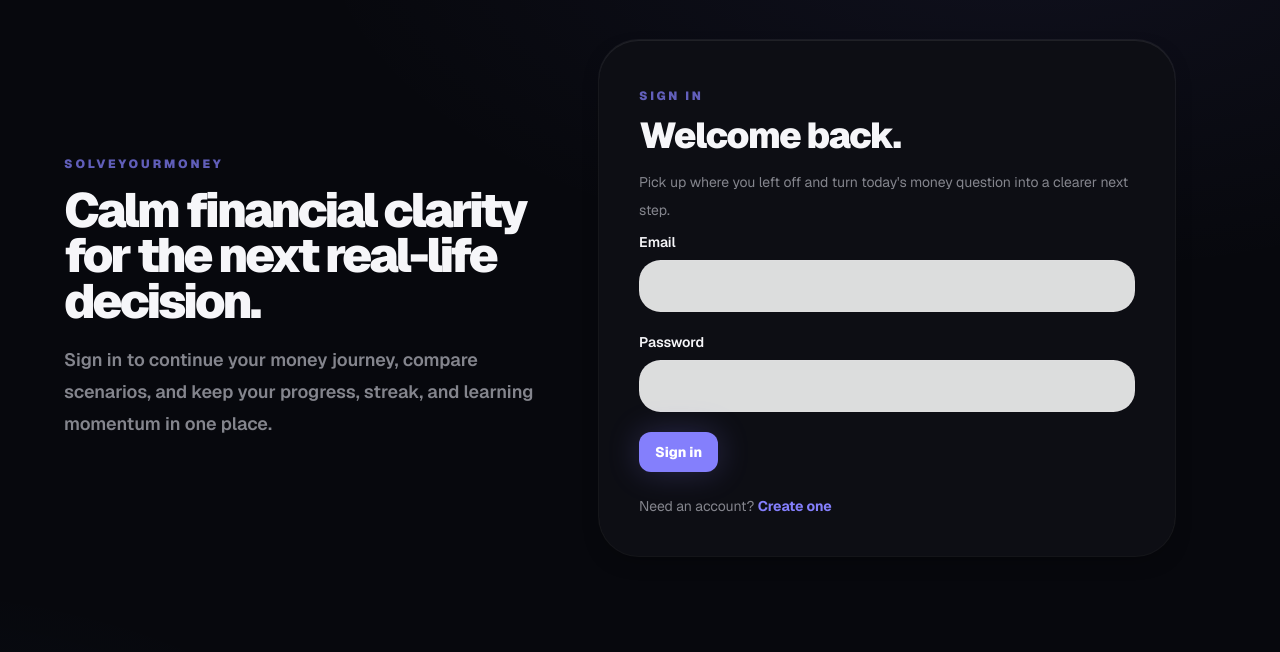
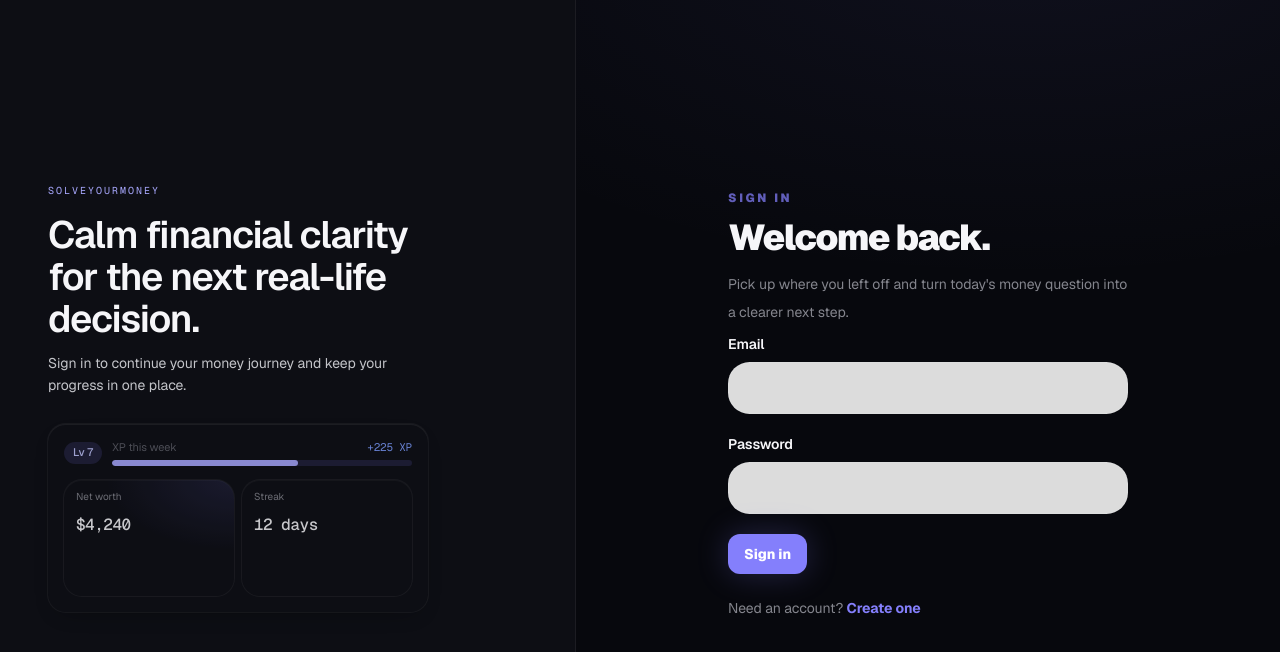
Before and after one commit to ggg6r34t/solveyourmoney, a Next.js app: page /sign-in in a window 1280 px wide. Shown: the top 652 px of the page. Built offline with nearby package versions, Linux system fonts and the light colour scheme; no server answers.

Commit message:
feat(auth): wire AuthShell into auth layout

```diff
--- a/app/(auth)/layout.tsx
+++ b/app/(auth)/layout.tsx
@@ -1,27 +1,5 @@
-export default function AuthLayout({
-  children,
-}: {
-  children: React.ReactNode;
-}) {
-  return (
-    <main className="auth-shell min-h-screen px-6 py-10">
-      <div className="mx-auto grid max-w-6xl gap-8 lg:grid-cols-[0.85fr_1.15fr] lg:items-center">
-        <div className="hidden lg:block">
-          <p className="text-xs font-black uppercase tracking-[0.24em] text-primary/72">
-            SolveYourMoney
-          </p>
-          <h1 className="mt-4 max-w-xl text-5xl font-black leading-[0.94] tracking-[-0.06em] text-foreground">
-            Calm financial clarity for the next real-life decision.
-          </h1>
-          <p className="mt-5 max-w-lg text-lg font-semibold leading-8 text-muted">
-            Sign in to continue your money journey, compare scenarios, and keep
-            your progress, streak, and learning momentum in one place.
-          </p>
-        </div>
-        <div className="dashboard-card mx-auto w-full max-w-xl rounded-[2.5rem] p-8 sm:p-10">
-          {children}
-        </div>
-      </div>
-    </main>
-  );
+import { AuthShell } from "@/components/auth/auth-shell";
+
+export default function AuthLayout({ children }: { children: React.ReactNode }) {
+  return <AuthShell>{children}</AuthShell>;
 }
```
